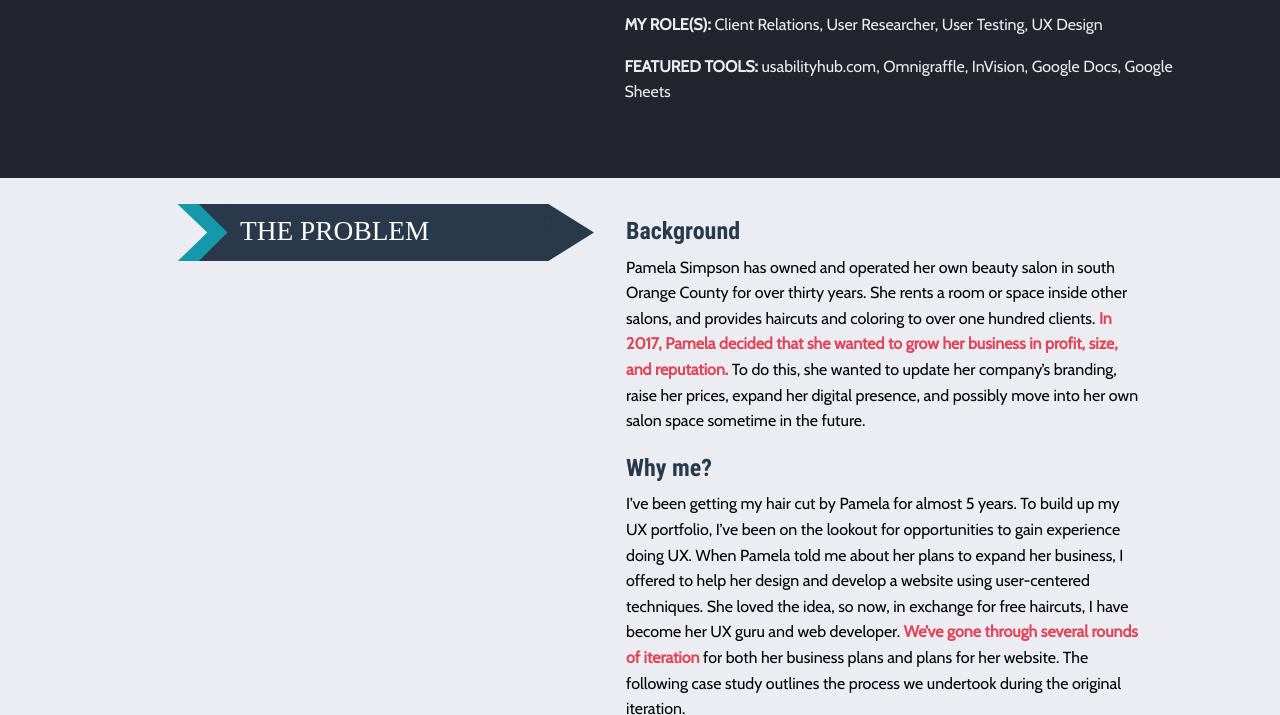
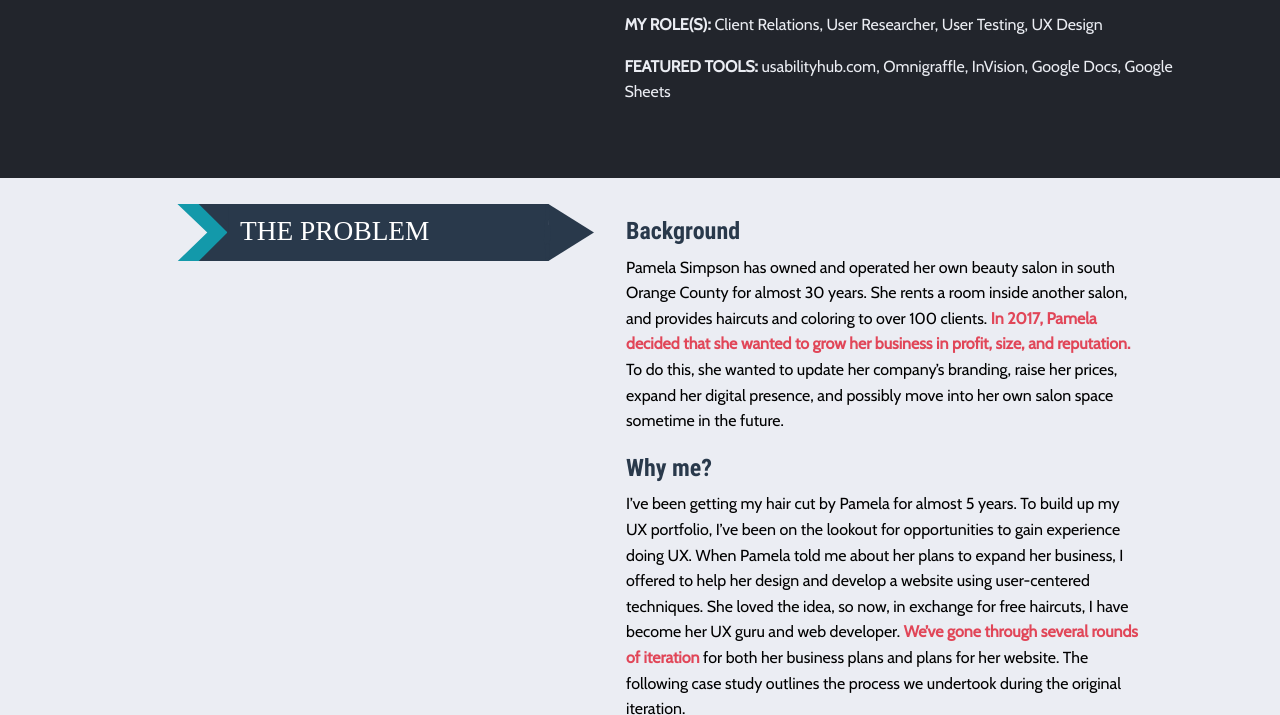
Before and after one commit to emeriwether/emeriwether.github.io, a Jekyll site: the page built from projectA.html, in a window 1280 px wide and 900 px high, scrolled down 644 px, cut to the strip 0-715 px from the top of the window. Built offline with Jekyll 4.4.1, drawn with Linux system fonts in a browser that asks for light colours.

Commit message:
update background text

```diff
--- a/projectA.html
+++ b/projectA.html
@@ -31,7 +31,7 @@
     <!-- TEXT -->
     <div class="large-6 cell bodyText">
         <h5 class="text-left">Background</h5>
-        <p class="text-left">Pamela Simpson has owned and operated her own beauty salon in south Orange County for over thirty years. She rents a room or space inside other salons, and provides haircuts and coloring to over one hundred clients. <mark class="coralText boldText">In 2017, Pamela decided that she wanted to grow her business in profit, size, and reputation.</mark> To do this, she wanted to update her company’s branding, raise her prices, expand her digital presence, and possibly move into her own salon space sometime in the future.</p>
+        <p class="text-left">Pamela Simpson has owned and operated her own beauty salon in south Orange County for almost 30 years. She rents a room inside another salon, and provides haircuts and coloring to over 100 clients. <mark class="coralText boldText">In 2017, Pamela decided that she wanted to grow her business in profit, size, and reputation.</mark> To do this, she wanted to update her company’s branding, raise her prices, expand her digital presence, and possibly move into her own salon space sometime in the future.</p>
         <h5 class="text-left">Why me?</h5>
         <p class="text-left">I’ve been getting my hair cut by Pamela for almost 5 years. To build up my UX portfolio, I’ve been on the lookout for opportunities to gain experience doing UX. When Pamela told me about her plans to expand her business, I offered to help her design and develop a website using user-centered techniques. She loved the idea, so now, in exchange for free haircuts, I have become her UX guru and web developer. <mark class="coralText boldText">We’ve gone through several rounds of iteration</mark> for both her business plans and plans for her website. The following case study outlines the process we undertook during the original iteration. </p>
     </div>
```
